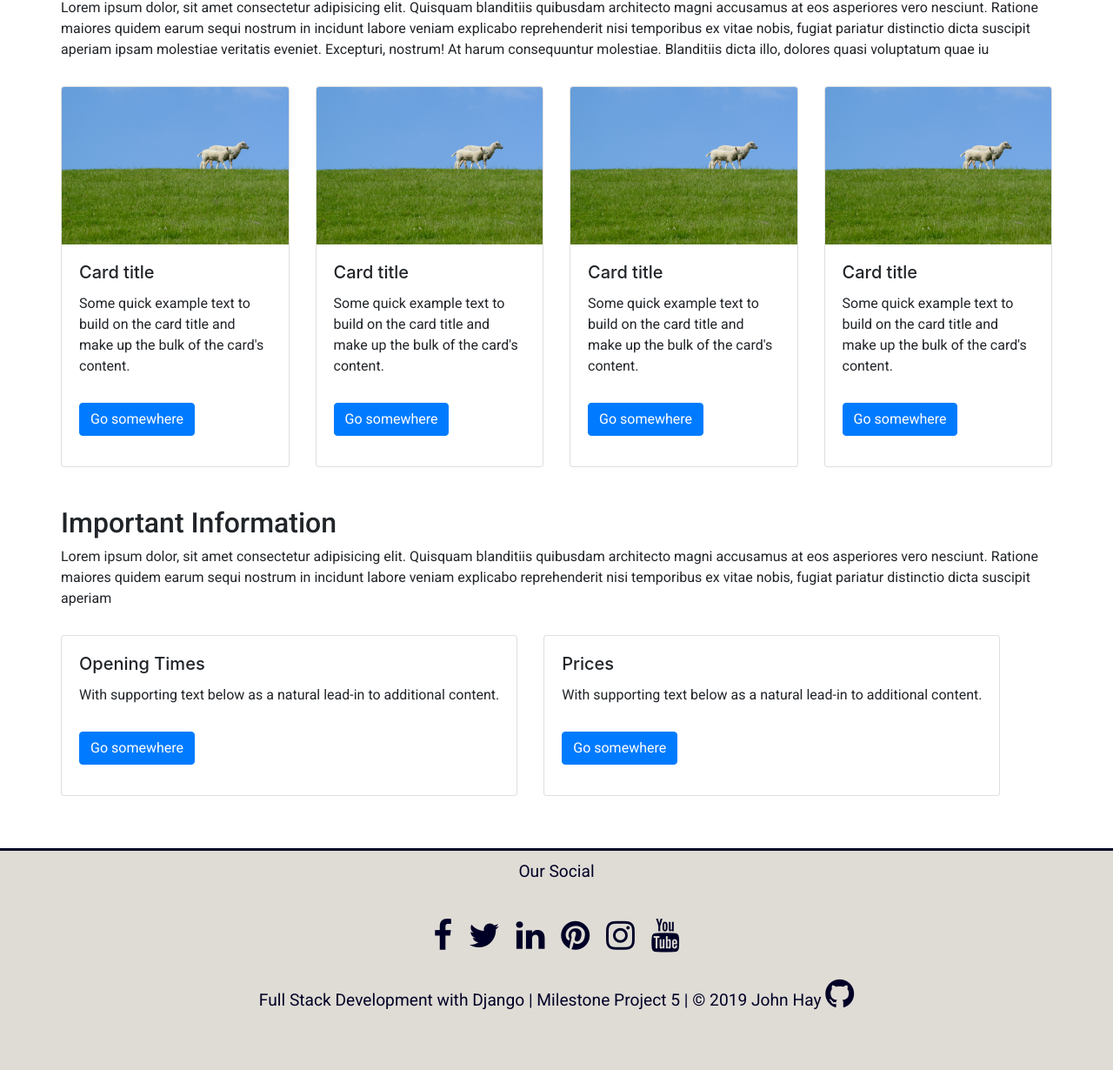
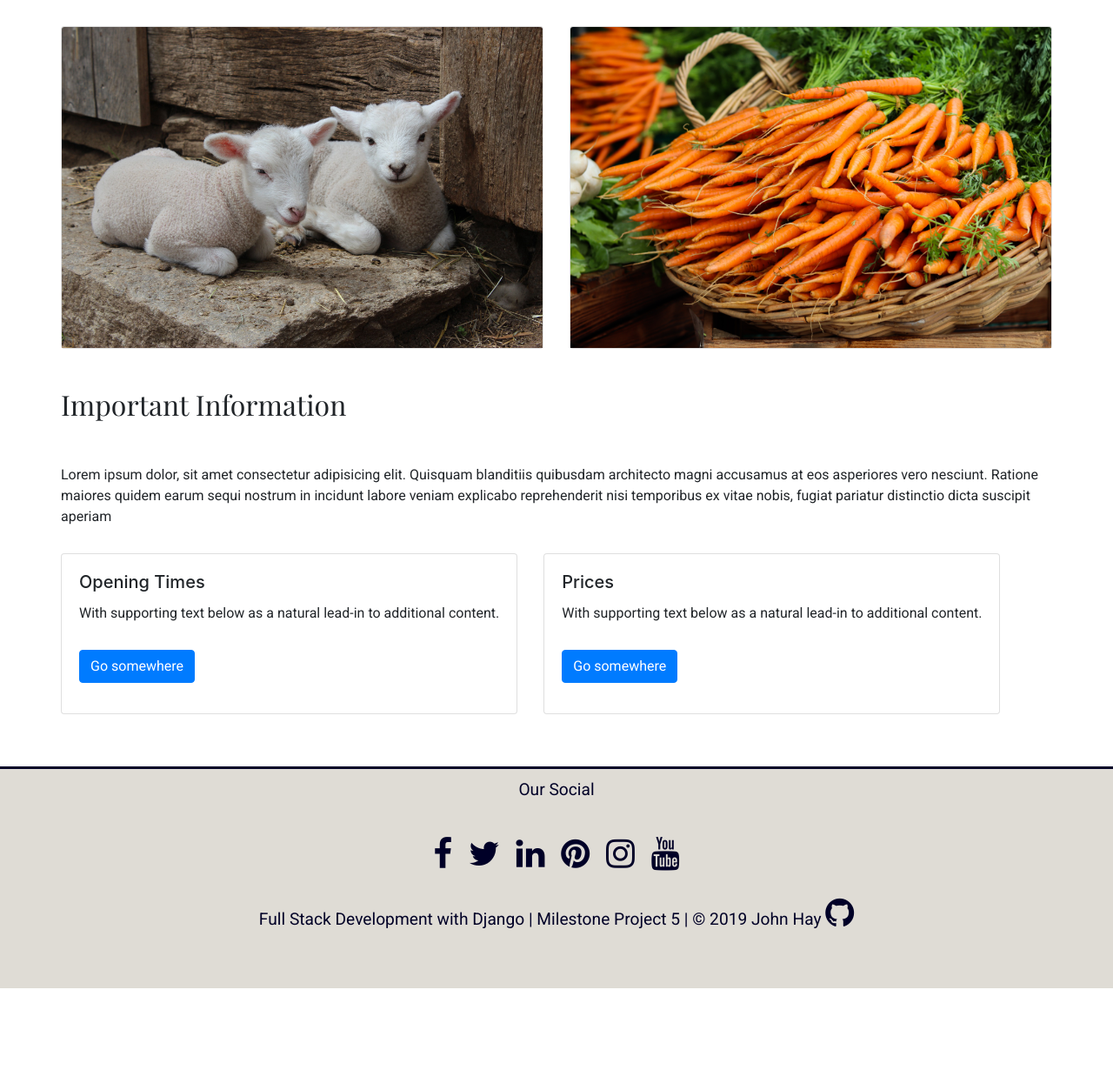
Before and after one commit to JayPeaa/msproject5, a Django app: page / in a window 1280 px wide. Shown: the part 1561-2791 px from the top of the page at 87% size. After the commit the page ends 2697 px from the top, so only its background shows below. Run offline with Django 3.2, Linux system fonts and the light colour scheme; some libraries are stand-ins or nearby versions.

Commit message:
Images included for activities section on home page

```diff
--- a/static/css/main.css
+++ b/static/css/main.css
@@ -2,11 +2,12 @@
 main {
   padding: 0 20px; }
 
-h1 {
-  font-family: 'Playfair Display', serif; }
+h1,
+h2,
+h3 {
+  font-family: 'Playfair Display', serif;
+  margin-bottom: 50px; }
 
-h2,
-h3,
 a,
 li {
   font-family: "Roboto",Arial,sans-serif; }
--- a/static/scss/_config.scss
+++ b/static/scss/_config.scss
@@ -15,20 +15,20 @@ main {
 }
 
 
-h1 {
+h1,
+h2,
+h3 {
     font-family: 'Playfair Display', serif;
+    margin-bottom: 50px;
 }
 
-h2,
-h3,
+
 a,
-li,
-    {
+li {
     font-family: "Roboto",Arial,sans-serif;
+}
 
-
-p,
-    {
+p {
     font-family: 'Roboto', sans-serif;
 }
 
--- a/templates/base.html
+++ b/templates/base.html
@@ -127,7 +127,7 @@
     <script src="https://stackpath.bootstrapcdn.com/bootstrap/4.3.1/js/bootstrap.min.js"
       integrity="sha384-JjSmVgyd0p3pXB1rRibZUAYoIIy6OrQ6VrjIEaFf/nJGzIxFDsf4x0xIM+B07jRM" crossorigin="anonymous">
     </script>
-  </body>
+
 </main>
 <footer class="footer-container">
   <p class="social-footer">Our Social</p>
@@ -156,5 +156,5 @@
     <a href="https://github.com/JayPeaa" target="_blank"><i class="fa fa-github fa-3x list-inline social-links"></i></a>
   </p>
 </footer>
-
+</body>
 </html>
--- a/templates/home.html
+++ b/templates/home.html
@@ -3,126 +3,42 @@
 
 <div class="container">
     <div class="row">
-        <h1>Our Story</h1>
+        <h1 class="col text-center">Welcome to Oakfield Farm & Shop</h1>
 
-        <p>Lorem ipsum dolor, sit amet consectetur adipisicing elit. Quisquam blanditiis quibusdam architecto magni
-            accusamus at eos asperiores vero nesciunt. Ratione maiores quidem earum sequi nostrum in incidunt labore
-            veniam
-            explicabo reprehenderit nisi temporibus ex vitae nobis, fugiat pariatur distinctio dicta suscipit aperiam
-            ipsam
-            molestiae veritatis eveniet. Excepturi, nostrum! At harum consequuntur molestiae. Blanditiis dicta illo,
-            dolores
-            quasi voluptatum quae iure commodi numquam mollitia distinctio consequuntur. Explicabo molestias molestiae
-            nobis. Inventore incidunt, blanditiis vero debitis maiores eius cum iste impedit commodi tempore, saepe eum
-            beatae mollitia corrupti molestias modi possimus sunt qui, explicabo alias voluptatibus delectus odit
-            excepturi!
-            Delectus, iste assumenda vel fugit beatae quas cum aperiam totam consequatur rerum distinctio ullam
-            molestiae
-            velit excepturi voluptatem ipsa blanditiis, provident fuga iure!</p>
+        <p>We're a family run business with years of experience of producing the finest produce which we sell in our shop both on site
+            and online.  We are much more than your ordinary farm shop and offer fun days out for all the family.  Come and visit us in person, meet
+            the animals and enjoy all the fun at the farm.  We often have additional events and run various festivals throughout the summer. Admission
+            to the farm is just £2 per child and £3 per adult.  Spend over £40 in our shop and admission is refunded.  So what are you waiting for!
+        </p>
 
-        <!--Carousel-->
-        <div class="carousel-container">
-            <div id="carouselExampleCaptions" class="carousel slide" data-ride="carousel">
-                <ol class="carousel-indicators">
-                    <li data-target="#carouselExampleCaptions" data-slide-to="0" class="active"></li>
-                    <li data-target="#carouselExampleCaptions" data-slide-to="1"></li>
-                    <li data-target="#carouselExampleCaptions" data-slide-to="2"></li>
-                </ol>
-                <div class="carousel-inner">
-                    <div class="carousel-item active">
-                        <img src="https://unsplash.it/1200/400" class="d-block w-100" alt="...">
-                        <div class="carousel-caption d-none d-md-block">
-                            <h5>First slide label</h5>
-                            <p>Nulla vitae elit libero, a pharetra augue mollis interdum.</p>
-                        </div>
-                    </div>
-                    <div class="carousel-item">
-                        <img src="https://unsplash.it/1200/400" class="d-block w-100" alt="...">
-                        <div class="carousel-caption d-none d-md-block">
-                            <h5>Second slide label</h5>
-                            <p>Lorem ipsum dolor sit amet, consectetur adipiscing elit.</p>
-                        </div>
-                    </div>
-                    <div class="carousel-item">
-                        <img src="https://unsplash.it/1200/400" class="d-block w-100" alt="...">
-                        <div class="carousel-caption d-none d-md-block">
-                            <h5>Third slide label</h5>
-                            <p>Praesent commodo cursus magna, vel scelerisque nisl consectetur.</p>
-                        </div>
-                    </div>
-                </div>
-                <a class="carousel-control-prev" href="#carouselExampleCaptions" role="button" data-slide="prev">
-                    <span class="carousel-control-prev-icon" aria-hidden="true"></span>
-                    <span class="sr-only">Previous</span>
-                </a>
-                <a class="carousel-control-next" href="#carouselExampleCaptions" role="button" data-slide="next">
-                    <span class="carousel-control-next-icon" aria-hidden="true"></span>
-                    <span class="sr-only">Next</span>
-                </a>
-            </div>
-        </div>
+
         <!--Activity Section-->
 
-        <h2>Activities</h2>
+        <h2 class="col text-center">Activities</h2>
 
-        <p>Lorem ipsum dolor, sit amet consectetur adipisicing elit. Quisquam blanditiis quibusdam architecto magni
-            accusamus at eos asperiores vero nesciunt. Ratione maiores quidem earum sequi nostrum in incidunt labore
-            veniam
-            explicabo reprehenderit nisi temporibus ex vitae nobis, fugiat pariatur distinctio dicta suscipit aperiam
-            ipsam
-            molestiae veritatis eveniet. Excepturi, nostrum! At harum consequuntur molestiae. Blanditiis dicta illo,
-            dolores
-            quasi voluptatum quae iu</p>
+
 
         <!--Grid System for Activity Cards-->
 
         <div class="row">
-            <div class="col-sm-12 col-md-3">
+            <div class="col-sm-12 col-md-6">
                 <div class="card">
-                    <img class="card-img-top" src="/static/img/hero4.jpg" alt="Card image cap">
-                    <div class="card-body">
-                        <h5 class="card-title">Card title</h5>
-                        <p class="card-text">Some quick example text to build on the card title and make up the bulk of
-                            the
-                            card's content.</p>
-                        <a href="#" class="btn btn-primary">Go somewhere</a>
-                    </div>
+                    <img class="card-img-top" src="/static/img/family.jpg" alt="Card image cap">
                 </div>
             </div>
-            <div class="col-sm-12 col-md-3">
+            <div class="col-sm-12 col-md-6">
                 <div class="card">
-                    <img class="card-img-top" src="/static/img/hero4.jpg" alt="Card image cap">
-                    <div class="card-body">
-                        <h5 class="card-title">Card title</h5>
-                        <p class="card-text">Some quick example text to build on the card title and make up the bulk of
-                            the
-                            card's content.</p>
-                        <a href="#" class="btn btn-primary">Go somewhere</a>
-                    </div>
+                    <img class="card-img-top" src="/static/img/cwtch_corner.jpg" alt="Card image cap">
                 </div>
             </div>
-            <div class="col-sm-12 col-md-3">
+            <div class="col-sm-12 col-md-6">
                 <div class="card">
-                    <img class="card-img-top" src="/static/img/hero4.jpg" alt="Card image cap">
-                    <div class="card-body">
-                        <h5 class="card-title">Card title</h5>
-                        <p class="card-text">Some quick example text to build on the card title and make up the bulk of
-                            the
-                            card's content.</p>
-                        <a href="#" class="btn btn-primary">Go somewhere</a>
-                    </div>
+                    <img class="card-img-top" src="/static/img/lamb.jpg" alt="Card image cap">
                 </div>
             </div>
-            <div class="col-sm-12 col-md-3">
+            <div class="col-sm-12 col-md-6">
                 <div class="card">
-                    <img class="card-img-top" src="/static/img/hero4.jpg" alt="Card image cap">
-                    <div class="card-body">
-                        <h5 class="card-title">Card title</h5>
-                        <p class="card-text">Some quick example text to build on the card title and make up the bulk of
-                            the
-                            card's content.</p>
-                        <a href="#" class="btn btn-primary">Go somewhere</a>
-                    </div>
+                    <img class="card-img-top" src="/static/img/carrots.jpg" alt="Card image cap">
                 </div>
             </div>
         </div>
```
Also changed, not shown: static/img/carrots.jpg (added), static/img/family.jpg (added), static/img/lamb.jpg (added), 5 other files.
